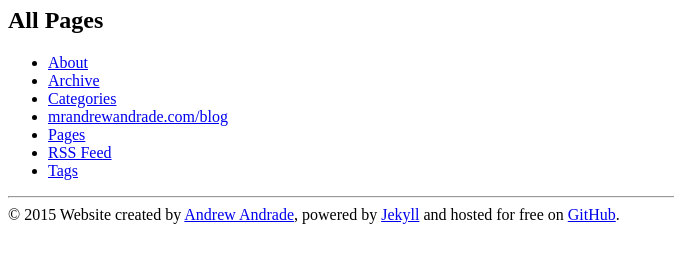
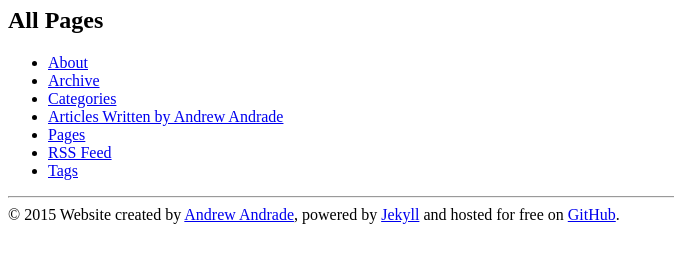
Before and after one commit to mrandrewandrade/blog, a Jekyll site: the page built from pages.html, in a window 1280 px wide. Shown: the part 276-539 px from the top of the page, without its empty margins (0-674 px from the left). Built offline with Jekyll 4.4.1, drawn with Linux system fonts in a browser that asks for light colours; nearby versions of some CDN libraries; library files that are not in the unit come from our copies; comment, search, counter and statistics services are not loaded.

Commit message:
fixed site title

```diff
--- a/index.html
+++ b/index.html
@@ -1,6 +1,6 @@
 ---
 layout: default
-title: mrandrewandrade.com/blog
+title: Articles Written by Andrew Andrade
 ---
 
 <div class="row-fliud">
```
